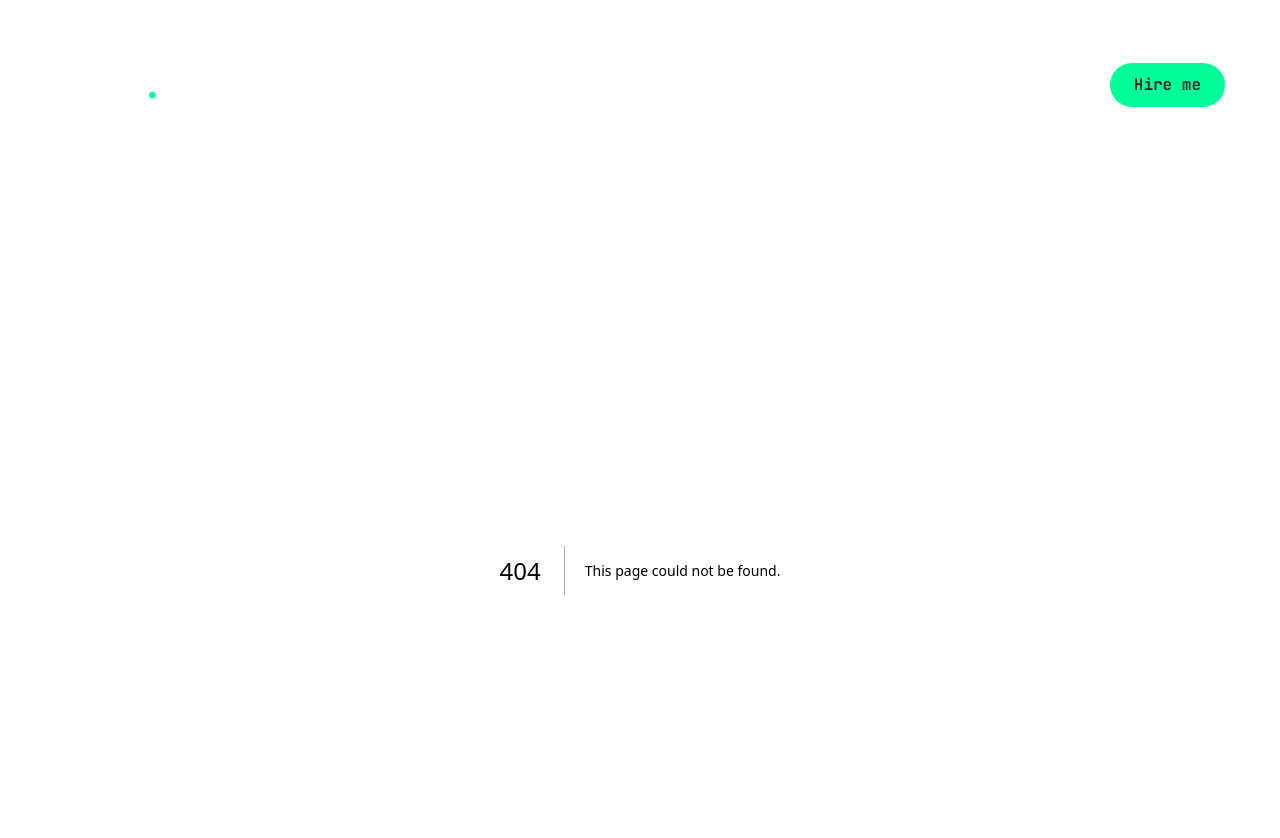
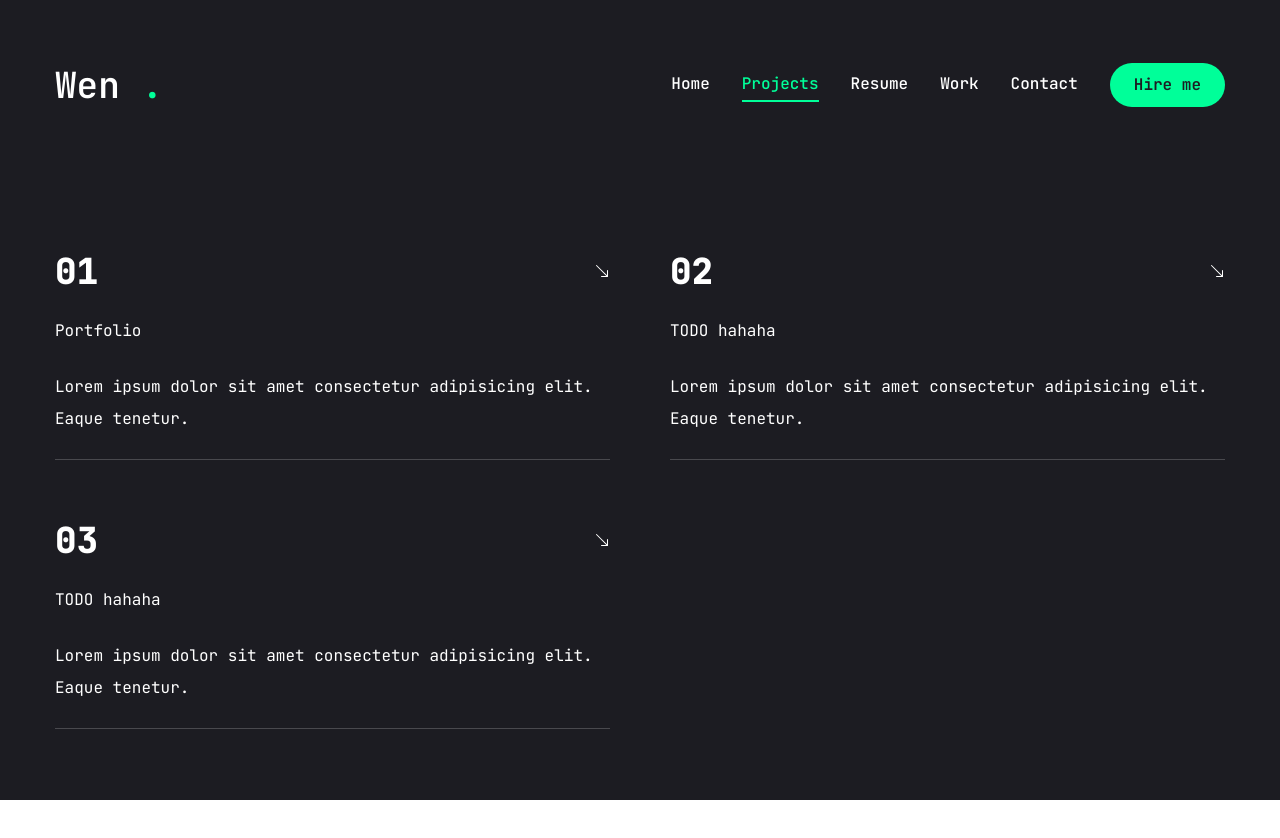
Before and after one commit to wen15th/wen-portfolio-fe, a Next.js app: page /projects in a window 1280 px wide. Before the commit this address had no page. Shown: the top 838 px of the page. After the commit the page ends 810 px from the top, so only its background shows below. Built offline with nearby package versions, Linux system fonts and the light colour scheme.

Commit message:
projects

```diff
--- /dev/null
+++ b/app/projects/page.jsx
@@ -0,0 +1,69 @@
+"use client";
+
+import { BsArrowDownRight } from "react-icons/bs";
+import Link from "next/link";
+
+const projects = [
+    {
+        num: "01",
+        title: "Portfolio",
+        description: "Lorem ipsum dolor sit amet consectetur adipisicing elit. Eaque tenetur.",
+        href: ""
+    },
+    {
+        num: "02",
+        title: "TODO hahaha",
+        description: "Lorem ipsum dolor sit amet consectetur adipisicing elit. Eaque tenetur.",
+        href: ""
+    },
+    {
+        num: "03",
+        title: "TODO hahaha",
+        description: "Lorem ipsum dolor sit amet consectetur adipisicing elit. Eaque tenetur.",
+        href: ""
+    }
+];
+
+import { motion } from "framer-motion";
+
+const Projects = () => {
+    return (
+        <section className="min-h-[80vh] flex flex-col justify-center py-12 xl:py-0">
+            <div className="container mx-auto">
+                <motion.div
+                    initial={{ opacity: 0 }}
+                    animate={{
+                        opacity: 1,
+                        transition: {delay: 2.4, duration: 0.4, ease: "easeIn"}
+                    }}
+                    className="grid grid-cols-1 md:grid-cols-2 gap-[60px]"
+                >
+                    {projects.map((project, index) => {
+                        return (
+                            <div
+                                key={index}
+                                className="flex-1 flex flex-col justify-center gap-6 group"
+                            >
+                                {/* top */}
+                                <div className="w-full flex justify-between items-center">
+                                    <div className="text-4xl font-extrabold">{project.num}</div>
+                                    <Link href={project.href}>
+                                        <BsArrowDownRight />
+                                    </Link>
+                                </div>
+                                {/* title */}
+                                <h2>{project.title}</h2>
+                                {/* description */}
+                                <p>{project.description}</p>
+                                {/* border */}
+                                <div className="border-b border-white/20 w-full"></div>
+                            </div>
+                        );
+                    })}
+                </motion.div>
+            </div>
+        </section>
+    );
+};
+
+export default Projects;
--- a/app/services/page.jsx
+++ /dev/null
@@ -1,7 +0,0 @@
-const Services = () => {
-    return (
-        <div>services page</div>
-    );
-}
-
-export default Services;
--- a/components/MobileNav.jsx
+++ b/components/MobileNav.jsx
@@ -11,8 +11,8 @@ const links = [
         href: "/",
     },
     {
-        name: "services",
-        href: "/services",
+        name: "projects",
+        href: "/projects",
     },
     {
         name: "resume",
--- a/components/Nav.jsx
+++ b/components/Nav.jsx
@@ -9,8 +9,8 @@ const links = [
         "path": "/"
     },
     {
-        "name": "services",
-        "path": "/services"
+        "name": "projects",
+        "path": "/projects"
     },
     {
         "name": "resume",
--- a/components/Photo.jsx
+++ b/components/Photo.jsx
@@ -6,17 +6,17 @@ import Image from "next/image";
 const Photo = () => {
     return (
         <div className="w-full h-full relative">
-            <motion.div
-                initial={{ opacity: 0 }}
-                animate={{
-                    opacity: 1,
-                    transition: {
-                        delay: 2,
-                        duration: 0.5,
-                        ease: "easeIn"
-                    }
-                }}
-            >
+            {/*<motion.div*/}
+            {/*    initial={{ opacity: 0 }}*/}
+            {/*    animate={{*/}
+            {/*        opacity: 1,*/}
+            {/*        transition: {*/}
+            {/*            delay: 2,*/}
+            {/*            duration: 0.5,*/}
+            {/*            ease: "easeIn"*/}
+            {/*        }*/}
+            {/*    }}*/}
+            {/*>*/}
                 {/* Image */}
                 <motion.div
                     initial={{ opacity: 0 }}
@@ -28,7 +28,7 @@ const Photo = () => {
                             ease: "easeInOut"
                         }
                     }}
-                    className="w-[295px] h-[295px] xl:w-[495px] xl:h-[495px] absolute mix-blend-lighten"
+                    className="w-[295px] h-[295px] xl:w-[495px] xl:h-[495px] "
                 >
                     <Image
                         src="/assets/photo.png"
@@ -41,33 +41,33 @@ const Photo = () => {
                 </motion.div>
 
                 {/* Circle */}
-                <motion.svg
-                    className="w-[300px] xl:w-[506px] h-[300px] xl:h-[506px]"
-                    fill="transparent"
-                    viewBox={"0 0 506 506"}
-                    xmlns="http://www.w3.org/2000/svg"
-                >
-                    <motion.circle
-                        cx="248"
-                        cy="248"
-                        r="251"
-                        stroke="#00ff99"
-                        strokeWidth="4"
-                        strokeLinecap="round"
-                        strokeLinejoin="round"
-                        initial={{ strokeDasharray: "24 10 0 0" }}
-                        animate={{
-                            strokeDasharray: ["15 120 25 25", "16 25 92 72", "4 250 22 22"],
-                            rotate: [120, 360],
-                        }}
-                        transition={{
-                            duration: 10,
-                            repeat: Infinity,
-                            repeatType: "reverse",
-                        }}
-                    />
-                </motion.svg>
-            </motion.div>
+                {/*<motion.svg*/}
+                {/*    className="w-[300px] xl:w-[506px] h-[300px] xl:h-[506px]"*/}
+                {/*    fill="transparent"*/}
+                {/*    viewBox={"0 0 506 506"}*/}
+                {/*    xmlns="http://www.w3.org/2000/svg"*/}
+                {/*>*/}
+                {/*    <motion.circle*/}
+                {/*        cx="248"*/}
+                {/*        cy="248"*/}
+                {/*        r="251"*/}
+                {/*        stroke="#00ff99"*/}
+                {/*        strokeWidth="4"*/}
+                {/*        strokeLinecap="round"*/}
+                {/*        strokeLinejoin="round"*/}
+                {/*        initial={{ strokeDasharray: "24 10 0 0" }}*/}
+                {/*        animate={{*/}
+                {/*            strokeDasharray: ["15 120 25 25", "16 25 92 72", "4 250 22 22"],*/}
+                {/*            rotate: [120, 360],*/}
+                {/*        }}*/}
+                {/*        transition={{*/}
+                {/*            duration: 10,*/}
+                {/*            repeat: Infinity,*/}
+                {/*            repeatType: "reverse",*/}
+                {/*        }}*/}
+                {/*    />*/}
+                {/*</motion.svg>*/}
+            {/*</motion.div>*/}
         </div>
     );
 }
```
Also changed, not shown: 1 other file (tests, documents, lock files or other folders).
